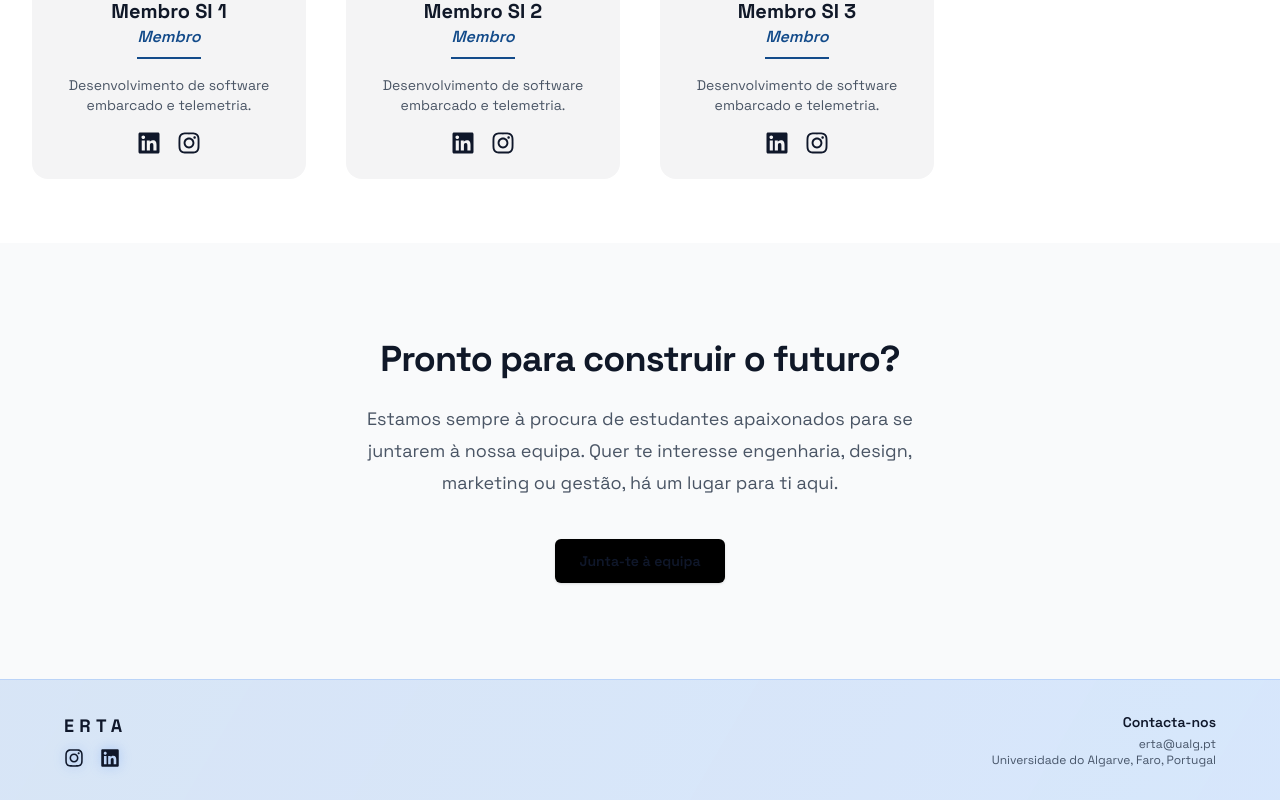
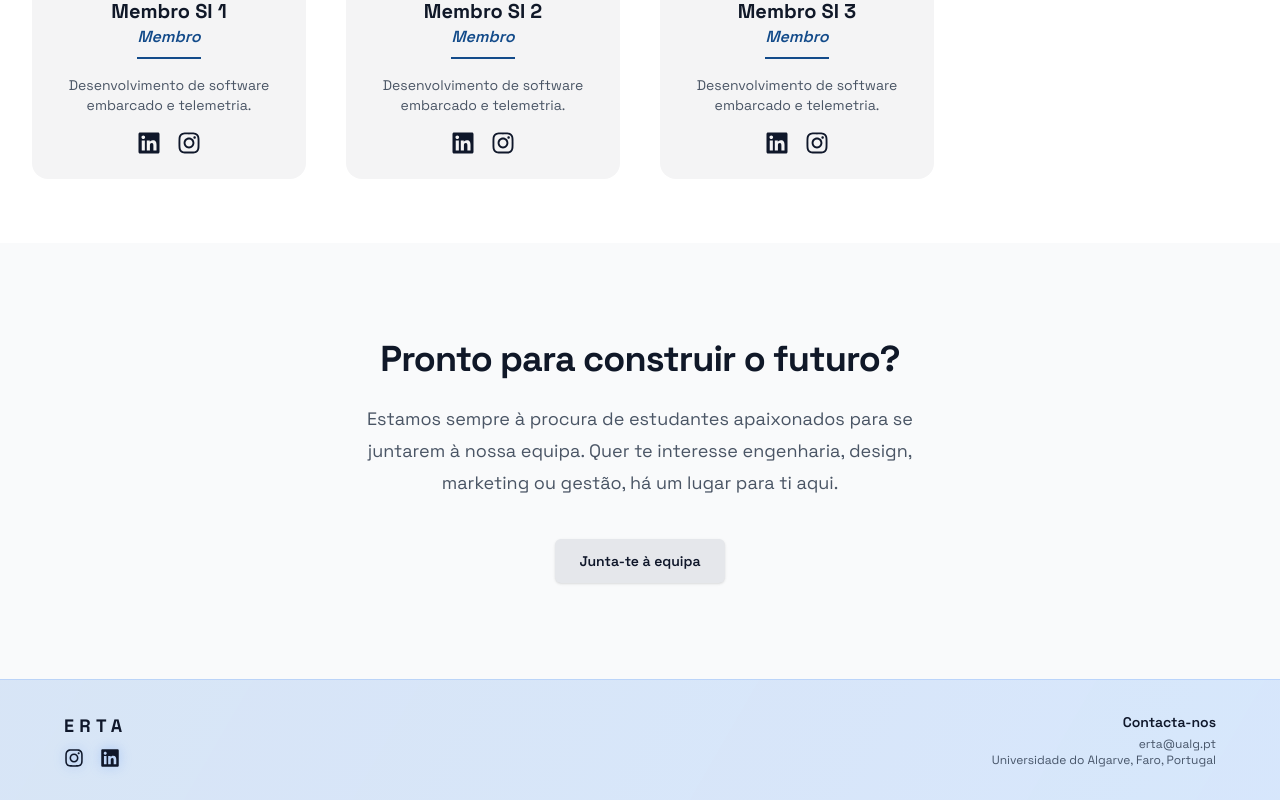
Before and after one commit to erta-ualg/website, a React (Vite) app: page /team in a window 1280 px wide. Shown: the part 5994-6794 px from the top of the page. Built offline with nearby package versions, Linux system fonts and the light colour scheme; no server answers.

Commit message:
changed CTA button colors

```diff
--- a/src/components/CTA/JoinCTA.tsx
+++ b/src/components/CTA/JoinCTA.tsx
@@ -17,7 +17,7 @@ const JoinCTA = () => {
           <div className="mt-10 flex items-center justify-center gap-x-6">
             <Link
               to="/join"
-              className="rounded-md bg-black px-6 py-3 text-sm font-semibold text-white shadow-sm hover:bg-gray-800 focus-visible:outline focus-visible:outline-2 focus-visible:outline-offset-2 focus-visible:outline-black transition-colors"
+              className="rounded-md bg-gray-200 px-6 py-3 text-sm font-semibold text-white-200 shadow-sm hover:bg-gray-400 focus-visible:outline focus-visible:outline-2 focus-visible:outline-offset-2 focus-visible:outline-black transition-colors"
             >
               {t('feature.join-cta.button')}
             </Link>
```
